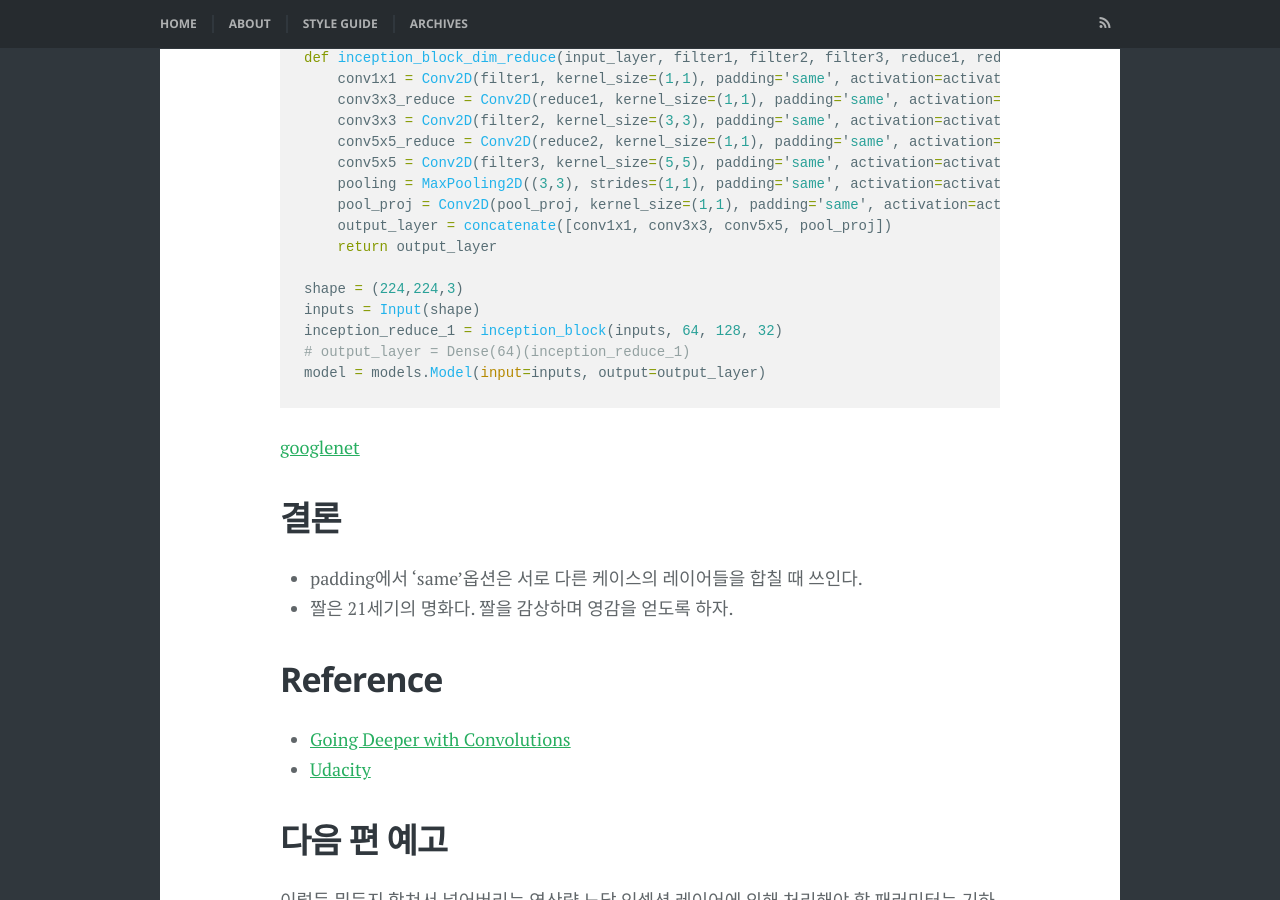
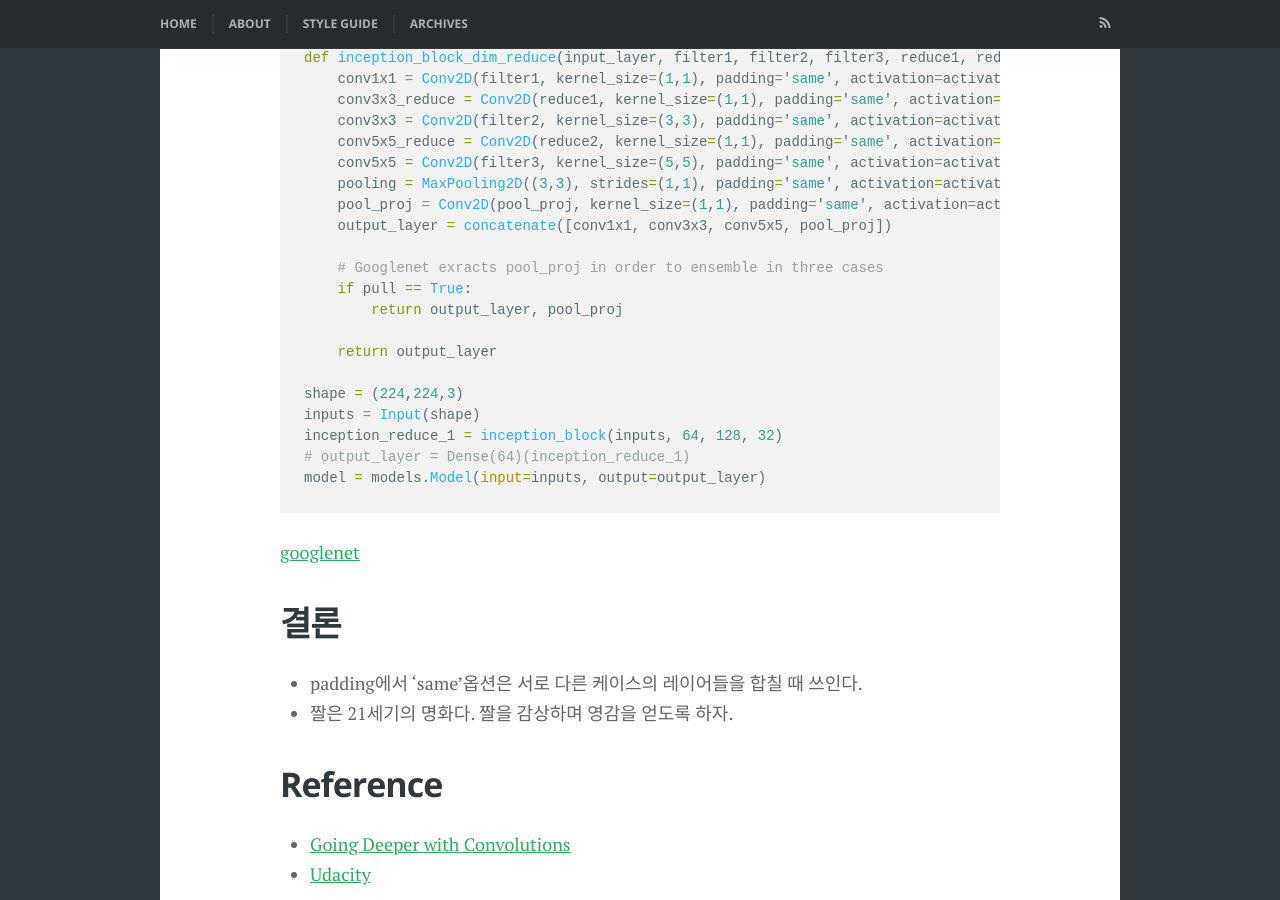
Before and after one commit to hskang9/hskang9.github.io, a Jekyll site: the page built from _posts/2017-11-24-Various_CNN_Layers.md, in a window 1280 px wide and 900 px high, scrolled down 4756 px. Built offline with Jekyll 4.4.1, drawn with Linux system fonts in a browser that asks for light colours; some web fonts are replaced; comment, search, counter and statistics services are not loaded.

Commit message:
Update 2017-11-24-Various_CNN_Layers.md

```diff
--- a/_posts/2017-11-24-Various_CNN_Layers.md
+++ b/_posts/2017-11-24-Various_CNN_Layers.md
@@ -64,7 +64,7 @@ from tensorflow.contrib.keras.python import keras as keras
 from keras.layers import Conv2D, MaxPooling2D, AveragePooling2D, concatenate
 from keras import models
 
-def inception_block_dim_reduce(input_layer, filter1, filter2, filter3, reduce1, reduce2, pool_proj, activation='relu'):
+def inception_block_dim_reduce(input_layer, filter1, filter2, filter3, reduce1, reduce2, pool_proj, activation='relu', pull=False):
     conv1x1 = Conv2D(filter1, kernel_size=(1,1), padding='same', activation=activation)(input_layer)
     conv3x3_reduce = Conv2D(reduce1, kernel_size=(1,1), padding='same', activation=activation)(input_layer)
     conv3x3 = Conv2D(filter2, kernel_size=(3,3), padding='same', activation=activation)(conv1x1_reduce)
@@ -73,6 +73,11 @@ def inception_block_dim_reduce(input_layer, filter1, filter2, filter3, reduce1,
     pooling = MaxPooling2D((3,3), strides=(1,1), padding='same', activation=activation)(input_layer)
     pool_proj = Conv2D(pool_proj, kernel_size=(1,1), padding='same', activation=activation)(pooling)
     output_layer = concatenate([conv1x1, conv3x3, conv5x5, pool_proj])
+
+    # Googlenet exracts pool_proj in order to ensemble in three cases
+    if pull == True:
+        return output_layer, pool_proj
+
     return output_layer
 
 shape = (224,224,3)
```
